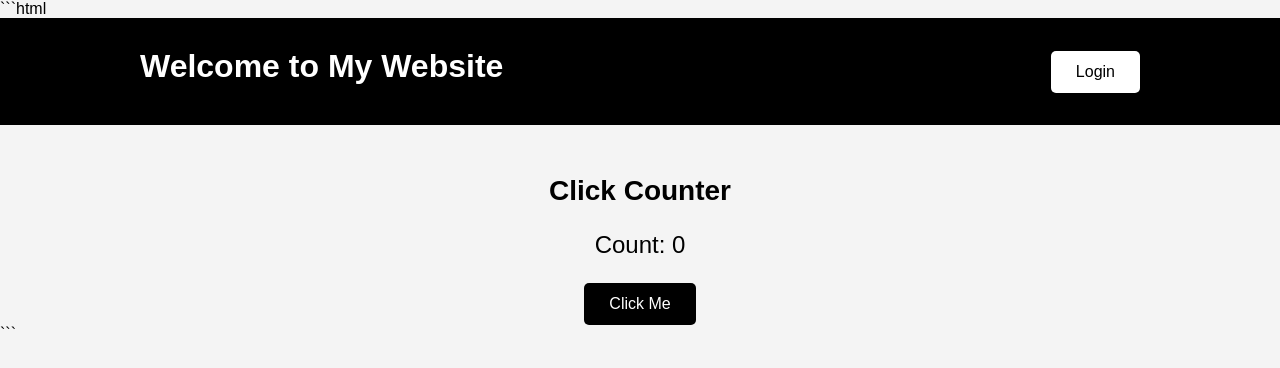
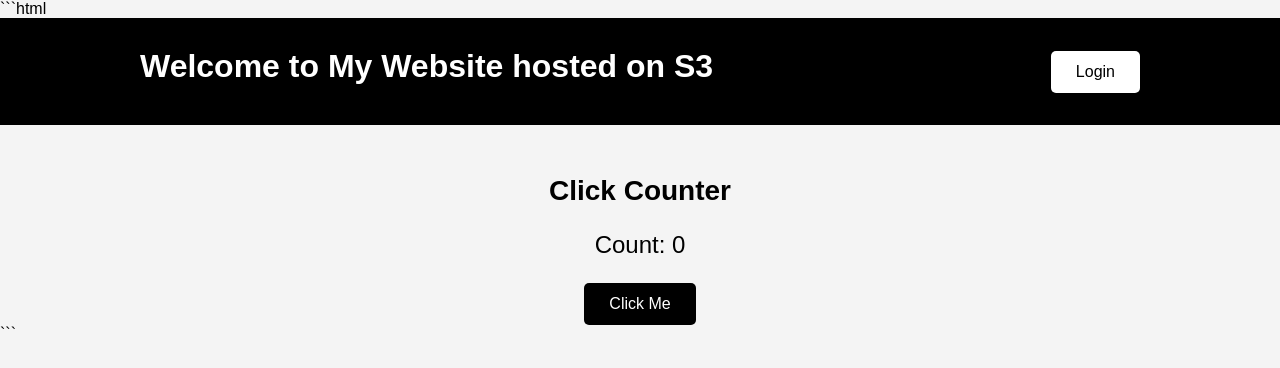
Before and after one commit to muthukumar24/git-and-github-training, a plain HTML site: page index.html in a window 1280 px wide. Drawn offline with Linux system fonts and the light colour scheme.

Commit message:
Updated title

```diff
--- a/index.html
+++ b/index.html
@@ -16,7 +16,7 @@
 
         <div class="header-content">
             <div>
-                <h1>Welcome to My Website</h1>
+                <h1>Welcome to My Website hosted on S3</h1>
             </div>
 
             <button class="login-button">Login</button>
```
